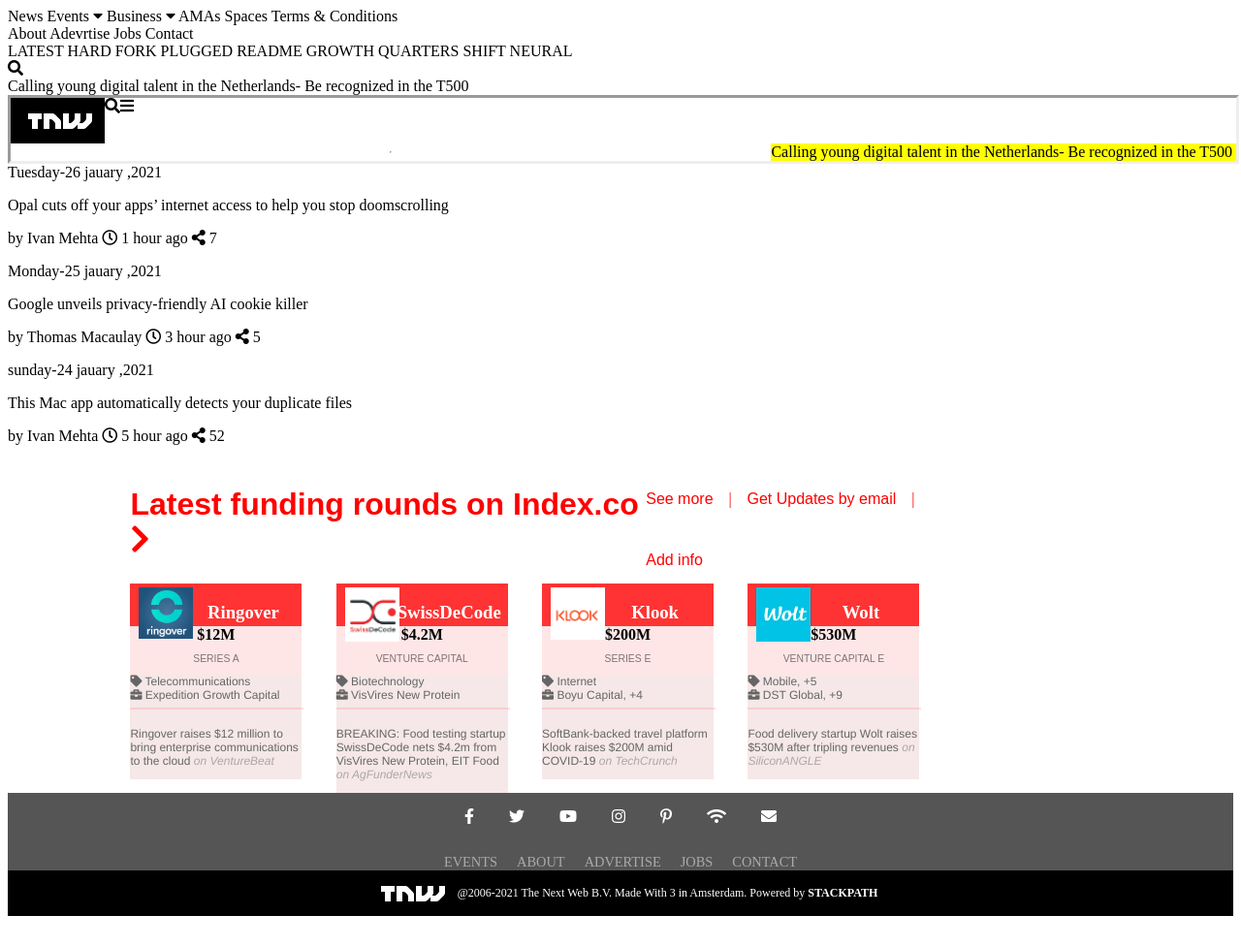
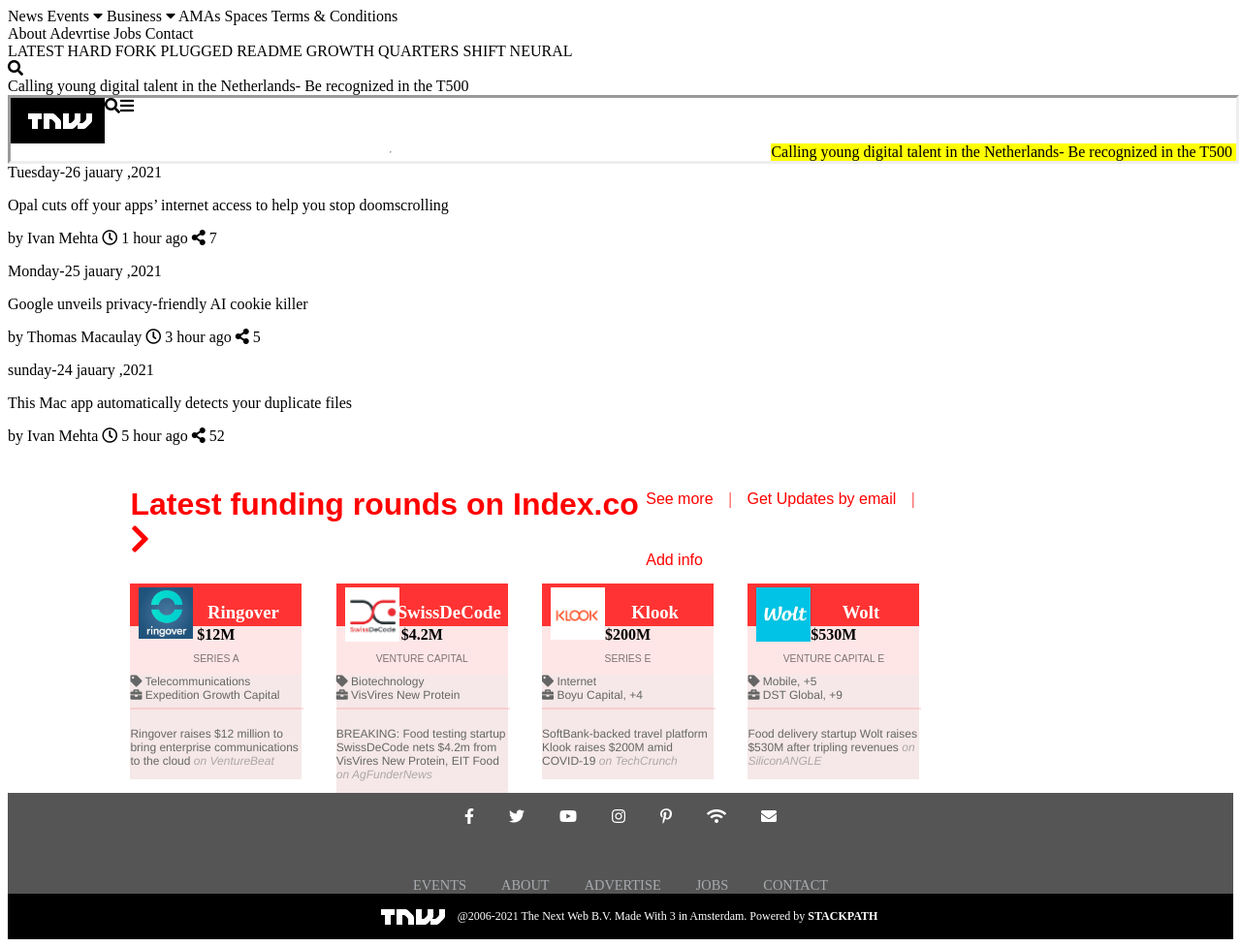
Before and after one commit to amiraabouhadid/TheNextWebClone, a plain HTML site: page index.html in a window 1280 px wide. Shown: the whole page at 97% size. Before the commit the page ends 953 px from the top, so only its background shows below. Drawn offline with Linux system fonts and the light colour scheme; some icons are missing.

Commit message:
fix style

```diff
--- a/style.css
+++ b/style.css
@@ -134,10 +134,18 @@
 }
 
 /* footer */
+.circle-sl {
+    background: #696969;
+    border-radius: 50%;
+    padding:0.75rem;
+
+}
+
 #f-1 a {
   color: #a7abaf;
   font-size: 0.9rem;
-  margin: 0.5rem;
+  margin: 1rem;
+
 }
 
 #f-1 i {
@@ -146,12 +154,14 @@
 }
 
 #f-1 {
-  flex-flow: column wrap;
+  flex-flow: column;
+  align-items: center;
   justify-content: space-between;
-  align-items: center;
   align-content: center;
+
+
   background-color: #555;
-  height: 5rem;
+  height: 6.5rem;
 }
 
 #f-2 {
```
